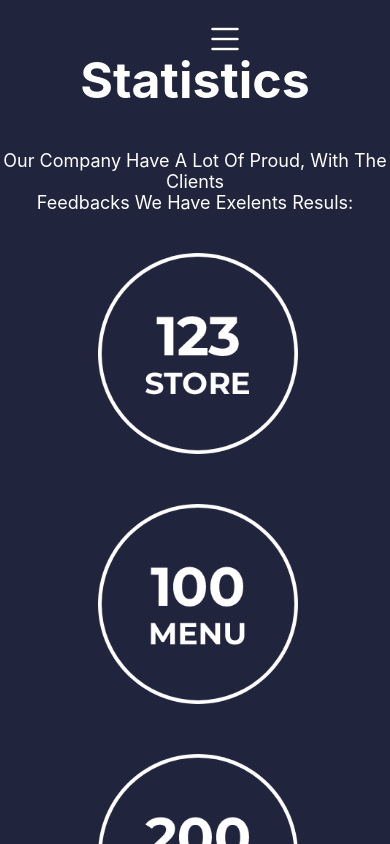
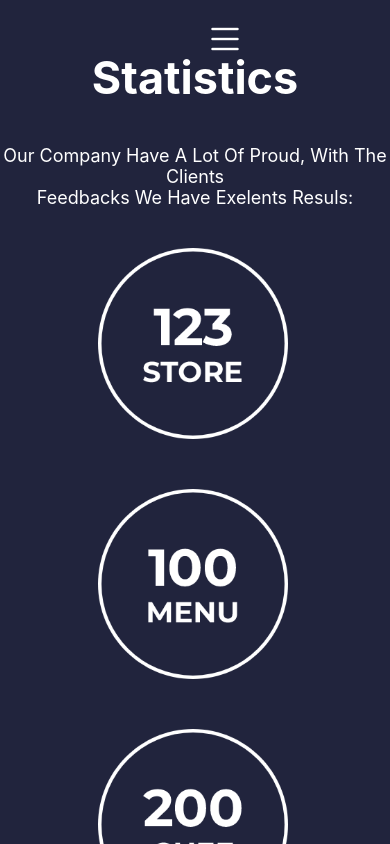
Before and after one commit to eu-waliston/Sushi-App, a React (Create React App) app: page /about in a window 390 px wide. Shown: the top 844 px of the page. Built offline with nearby package versions, Linux system fonts and the light colour scheme.

Commit message:
Responsive Mode About  Section

```diff
--- a/src/components/about/About.css
+++ b/src/components/about/About.css
@@ -160,7 +160,7 @@
         text-align: center;
         position: relative;
         top: 30px;
-        font-size: 50px;
+        font-size: 45px;
         color: #ffff;
         text-transform: capitalize;
     }
@@ -182,7 +182,7 @@
     }
 
     .about__section__card {
-        width: 200px;
+        width: 190px;
     }
 
 
```
